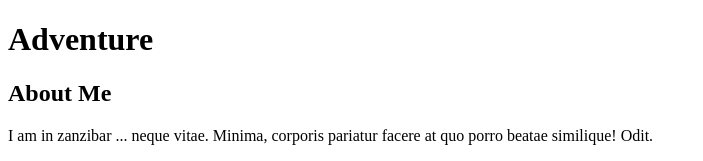
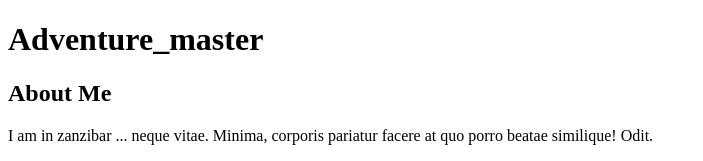
Before and after one commit to xamimilian/test, a plain HTML site: page index.html in a window 1280 px wide. Shown: the top 161 px of the page, without its empty margins (0-703 px from the left). Drawn offline with Linux system fonts and the light colour scheme.

Commit message:
new headline

```diff
--- a/index.html
+++ b/index.html
@@ -10,7 +10,7 @@
 <body>
 
     <header>
-        <h1>Adventure</h1>
+        <h1>Adventure_master</h1>
     </header>
 
     <div class="container">
```
